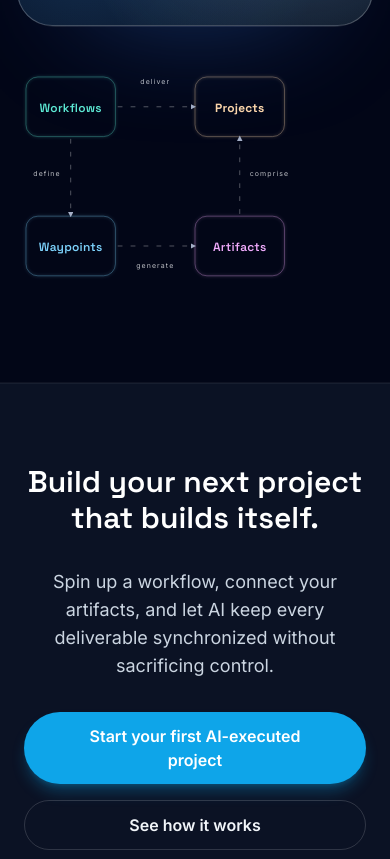
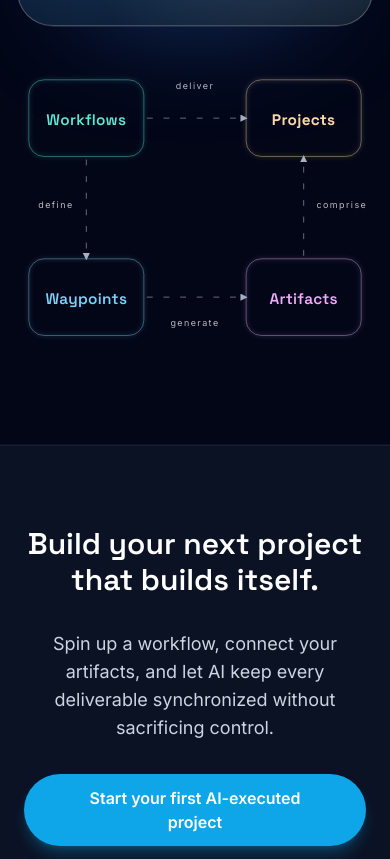
Before and after one commit to waypoint-framework/waypoint, an Astro site in the folder website/: page / in a window 390 px wide. Shown: the part 3388-4247 px from the top of the page. Built offline with nearby package versions, Linux system fonts and the light colour scheme; Astro itself is replaced by a stand-in of ours.

Commit message:
fix: diagram responsiveness

```diff
--- a/website/src/components/ConceptDiagram.astro
+++ b/website/src/components/ConceptDiagram.astro
@@ -1,5 +1,5 @@
 <figure class="flex w-full flex-col gap-6 bg-transparent text-center text-slate-300">
-  <svg id="concept-diagram" class="w-full h-auto" viewBox="0 0 720 440" preserveAspectRatio="xMidYMid meet" role="presentation" aria-hidden="true" focusable="false">
+  <svg id="concept-diagram" class="w-full h-auto" viewBox="0 0 560 440" preserveAspectRatio="xMidYMid meet" role="presentation" aria-hidden="true" focusable="false">
     <defs>
       <linearGradient id="node-shine" x1="0" y1="0" x2="0" y2="1">
         <stop offset="0%" stop-color="rgba(255,255,255,0.35)" />
```
